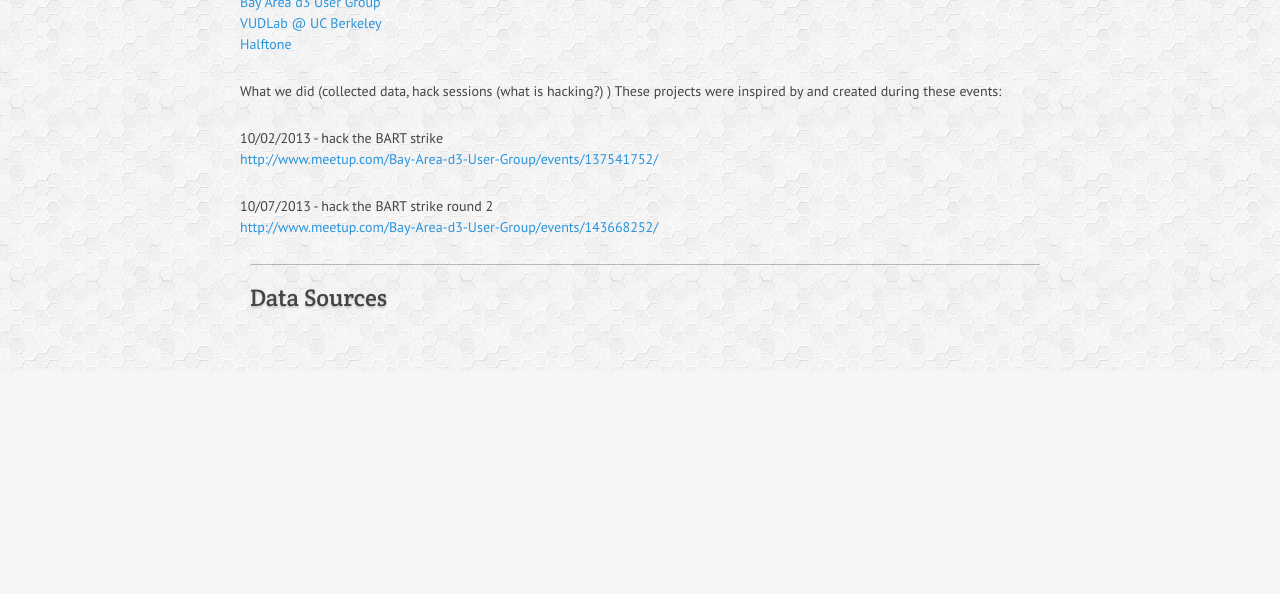
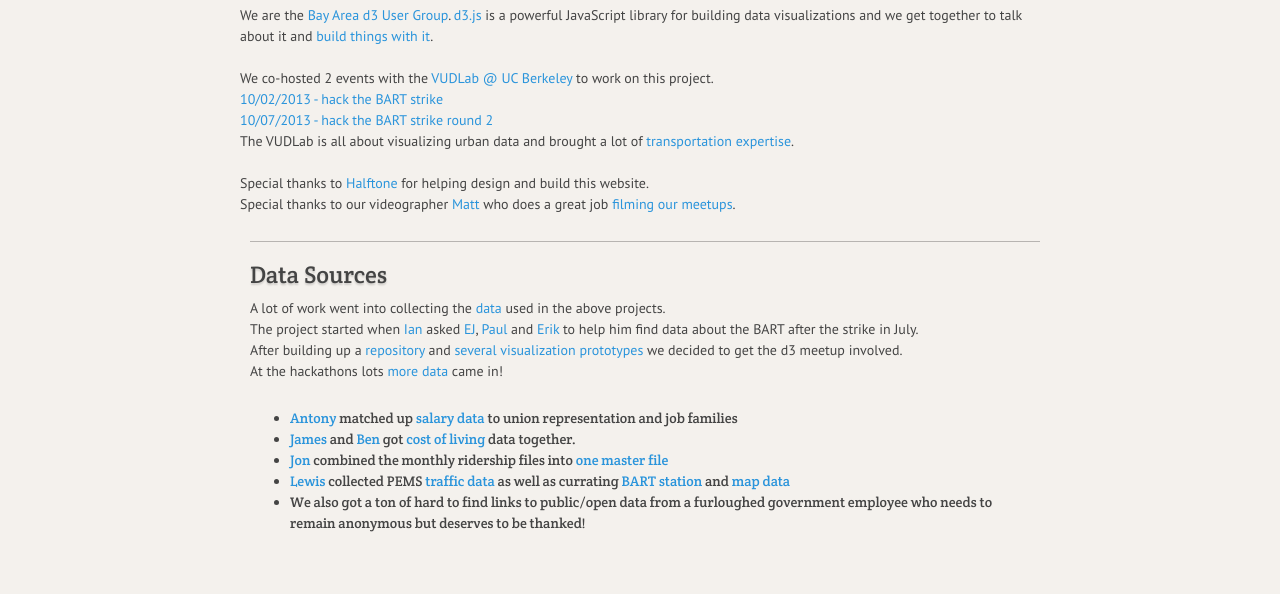
Before and after one commit to enjalot/bart, a PHP site: page / in a window 1280 px wide. Shown: the part 4037-4631 px from the top of the page. Before the commit the page ends 4408 px from the top, so only its background shows below. Run offline with PHP 8.4, Linux system fonts and the light colour scheme; some libraries are stand-ins or nearby versions; some web fonts are replaced.

Commit message:
styling updates. fill out credits.

```diff
--- a/index.html
+++ b/index.html
@@ -45,6 +45,9 @@
       <div id="intro-text">
           Visualizing the BART Strike
       </div>
+      <div id="intro-link">
+        <a href="https://github.com/enjalot/bart/blob/master/data/README.md">download the data</a>
+      </div>
     </div>
 
 <!--CHAPTER ZERO - intro -->
@@ -67,7 +70,7 @@
       </div>
 
     <div id="chapter-01" class="section">
-        <h1><a href="https://twitter.com/adailyventure" target="_blank">Hyon Chu</a> asks: Are the demands reasonable?</h1>
+        <h1><a href="https://twitter.com/adailyventure" target="_blank">Hyon</a> asks: Are the demands reasonable?</h1>
         <p>
         Concerned that BART employees are the <a href="http://www.mercurynews.com/bart/ci_23742276/bart-workers-paychecks-already-outpace-their-peers" target=_blank>highest compensated</a> government agency employees in the Bay Area, Hyon looks into the financial factors around BART employment including historical raises and inflation rates:
         <br>
@@ -98,7 +101,8 @@
     <div id="chapter-04" class="section">
       <h1><a href="https://twitter.com/bobfet1">Jon</a> Slices the Salary data</h1>
       <iframe class="imgur-album" width="100%" height="550" frameborder="0" src="http://imgur.com/a/jVpBt/embed"></iframe>
-      <a href="http://imgur.com/a/jVpBt">Several ways of breaking down salaries for management and non-management BART employees</a>
+      <a href="http://imgur.com/a/jVpBt" target=_blank>Several ways of breaking down salaries for management and non-management BART employees</a><br>
+      Data Sources: <a href="https://github.com/enjalot/bart/blob/master/data/bart-comp-all.csv">salaries</a>
     </div>
 
 
@@ -111,41 +115,59 @@
       Data Source: <a href="https://github.com/enjalot/bart/blob/master/data/ridership/2013/Ridership_June2013.xlsx">ridership</a>
     </div>
     <div id="chapter-06">
-      <h1><a href="https://twitter.com/enjalot">Ian Johnson</a> takes a look at Highway Traffic during the July strike</h1>
+      <h1><a href="https://twitter.com/enjalot">Ian</a> takes a look at Highway Traffic during the July strike</h1>
       <a href="" target=_blank>
       </a>
       With help from Lewis Lehe and Jean
     </div>
 
-    <div id="chapter-06">
-      <div id="chapter-06a" class="section">
-         <h2>Who made all this?</h2>
+    <div id="chapter-07">
+      <div id="chapter-07a" class="section">
+         <h1>Who made all this?</h1>
          <iframe width="640" height="480" src="//www.youtube.com/embed/_D-7Wbrt0Ws" frameborder="0" allowfullscreen></iframe>
         <p>
-            Who we are (bayd3, vudlab) (what is d3?)<br>
-         <a href="http://www.meetup.com/Bay-Area-d3-User-Group/" target=_blank>Bay Area d3 User Group</a> <br>
-         <a href="http://vudlab.co">VUDLab @ UC Berkeley</a><br>
-         <a href="http://halftone.co">Halftone</a>
+
+        We are the <a href="http://www.meetup.com/Bay-Area-d3-User-Group/" target=_blank>Bay Area d3 User Group</a>.
+        <a href="http://d3js.org">d3.js</a> is a powerful JavaScript library for building data visualizations and we get together to talk about it and <a href="http://www.meetup.com/Bay-Area-d3-User-Group/about/">build things with it</a>.<br><br>
+        We co-hosted 2 events
+        with the <a href="http://vudlab.co">VUDLab @ UC Berkeley</a> to work on this project. <br>
+        <a href="http://www.meetup.com/Bay-Area-d3-User-Group/events/137541752/" target="_blank">10/02/2013 - hack the BART strike</a><br>
+        <a href="http://www.meetup.com/Bay-Area-d3-User-Group/events/143668252/" target="_blank">10/07/2013 - hack the BART strike round 2</a><br>
+
+        The VUDLab is all about visualizing urban data and brought a lot of <a href="http://its.berkeley.edu/">transportation expertise</a>.<br>
+              <br>
+              Special thanks to <a href="http://halftone.co">Halftone</a> for helping design and build this website.<br>
+              Special thanks to our videographer <a href="http://precipitaterecords.wordpress.com/">Matt</a> who does a great job
+              <a href="http://www.youtube.com/playlist?list=PLI_sHchSmdCCRq86X778ZpIlbOPCUF0MF">filming our meetups</a>.
+        <div id="chapter-07b" class="section">
+            <h2>Data Sources</h2>
             <p>
-            What we did (collected data, hack sessions (what is hacking?) )
-            These projects were inspired by and created during these events:
+              A lot of work went into collecting the <a href="https://github.com/enjalot/bart/tree/master/data">data</a> used in the above projects.
+              <br>
+            The project started when <a href="https://twitter.com/enjalot">Ian</a> asked
+            <a href="https://twitter.com/mrejfox">EJ</a>,
+            <a href="https://twitter.com/ptvan">Paul</a> and
+            <a href="https://twitter.com/enoex">Erik</a>
+            to help him find data about the BART after the strike in July.
+            <br>
+            After building up a <a href="https://github.com/enjalot/bart">repository</a> and <a href="https://github.com/enjalot/bart/blob/master/README.md">several visualization prototypes</a> we decided to get the d3 meetup involved.<br>
+            At the hackathons lots <a href="https://github.com/enjalot/bart/pulls?direction=desc&page=1&sort=created&state=closed">more data</a>
+            came in!
+            <ul>
+              <li><a href="https://twitter.com/antonycourtney">Antony</a> matched up <a href="https://github.com/enjalot/bart/blob/master/data/bart-comp-all.csv">salary data</a> to union representation and job families</li>
+              <li><a href="https://github.com/jayaddison">James</a> and <a href="https://github.com/beangoben">Ben</a> got
+              <a href="https://github.com/enjalot/bart/tree/master/data/costofliving">cost of living</a> data together.</li>
+              <li><a href="https://github.com/athst">Jon</a> combined the monthly ridership files into <a href="https://github.com/enjalot/bart/blob/master/data/ridership/ridership_combined.csv">one master file</a></li>
+              <li><a href="https://github.com/lewis500">Lewis</a> collected PEMS <a href="https://github.com/enjalot/bart/tree/master/data/traffic%20data">traffic data</a>
+              as well as currating <a href="https://github.com/enjalot/bart/blob/master/data/bart_stations.json">BART station</a>
+              and <a href="https://github.com/enjalot/bart/blob/master/data/bayareaTOPO-simple.json">map data</a></li>
+              <li>We also got a ton of hard to find links to public/open data from a furloughed government employee who needs to remain anonymous but deserves to be thanked!</li>
+            </ul>
             </p>
-            <p>10/02/2013 - hack the BART strike <br/>
-            <a href="http://www.meetup.com/Bay-Area-d3-User-Group/events/137541752/" target="_blank">http://www.meetup.com/Bay-Area-d3-User-Group/events/137541752/</a>
-            </p>
-            <p>
-            10/07/2013 - hack the BART strike round 2<br/>
-            <a href="http://www.meetup.com/Bay-Area-d3-User-Group/events/143668252/" target="_blank">http://www.meetup.com/Bay-Area-d3-User-Group/events/143668252/</a>
-            </p>
-        </p>
-        <div id="chapter-06b" class="section">
-            <h2>Data Sources</h2>
-            <a href="" target=_blank></a>
         </div>
       </div>
     </div>
 <!-- end content div -->
-
   </div>
 
   <div id="vignette" class="overlay vignette">
@@ -179,19 +201,16 @@
           <li>
               <a href="#chapter-06">Traffic</a>
           </li>
-
           <li>
-                        <a href="#chapter-04">Credits</a>
+              <a href="#chapter-07">Credits</a>
               <ul class="nav">
-                            <li><a href="#chapter-02a">Bart Ridership</a></li>
-                            <li><a href="#chapter-02b">Highway traffic during the July strike</a></li>
+                  <li><a href="#chapter-07a">Who we are</a></li>
+                  <li><a href="#chapter-07b">Data sources</a></li>
               </ul>
 
           </li>
       </ul>
   </div>
-
-
 
       <script src="//ajax.googleapis.com/ajax/libs/jquery/1.10.2/jquery.min.js"></script>
       <script>window.jQuery || document.write('<script src="js/vendor/jquery-1.9.1.min.js"><\/script>')</script>
@@ -201,29 +220,15 @@
       <script src="site/js/vendor/prefixfree.min.js"></script>
       <script src="site/js/main.js"></script>
       <script>
-                      d3.selectAll("a").attr("target", "_blank");
+        $("a").attr("target", "_blank");
       </script>
-                    <!--<script src="js/vendor/d3.v3.min.js"></script>-->
-                    <!--<script src="js/fss-lightshader.js"></script>-->
-
-
-
-
-                    <!--<script src="js/vendor/jquery.scrolling-parallax.js"></script>-->
-
-                    <!-- <script type="text/javascript">
-
-                      var _gaq = _gaq || [];
-                      _gaq.push(['_setAccount', 'UA-38868805-1']);
-                      _gaq.push(['_setDomainName', 'halftone.co']);
-                      _gaq.push(['_trackPageview']);
-
-                      (function() {
-                        var ga = document.createElement('script'); ga.type = 'text/javascript'; ga.async = true;
-                        ga.src = ('https:' == document.location.protocol ? 'https://ssl' : 'http://www') + '.google-analytics.com/ga.js';
-                        var s = document.getElementsByTagName('script')[0]; s.parentNode.insertBefore(ga, s);
-                      })();
-
-                    </script> -->
+      <script>
+      (function(i,s,o,g,r,a,m){i['GoogleAnalyticsObject']=r;i[r]=i[r]||function(){
+      (i[r].q=i[r].q||[]).push(arguments)},i[r].l=1*new Date();a=s.createElement(o),
+      m=s.getElementsByTagName(o)[0];a.async=1;a.src=g;m.parentNode.insertBefore(a,m)
+      })(window,document,'script','//www.google-analytics.com/analytics.js','ga');
+      ga('create', 'UA-39326674-6', 'enjalot.github.io');
+      ga('send', 'pageview');
+    </script>
   </body>
 </html>
--- a/site/css/main.css
+++ b/site/css/main.css
@@ -233,7 +233,7 @@ body {
     font-size: 14px;
     color: #444;
     background-color: #F4F1ED;
-    background-image: url('/bart/site/img/hexellence.png');
+    /*background-image: url('/bart/site/img/hexellence.png');*/
     background-attachment:fixed;
 }
 
@@ -350,6 +350,18 @@ iframe {
     color: #fff;
     text-shadow: 0px 2px 2px rgba(0,0,0,0.2);
     background-color: rgba(0,0,0,0.4);
+}
+#intro-link {
+  position: relative;
+  top: 180px;
+  right: 20px;
+  text-align: right;
+}
+#intro-link a, #intro-link a:visited {
+  color: white;
+  background-color: rgba(0, 0, 0, 0.4);
+  padding: 10px;
+  font-size: 20px;
 }
 
 
```
Lines whose indentation alone changed are shown as unchanged.
